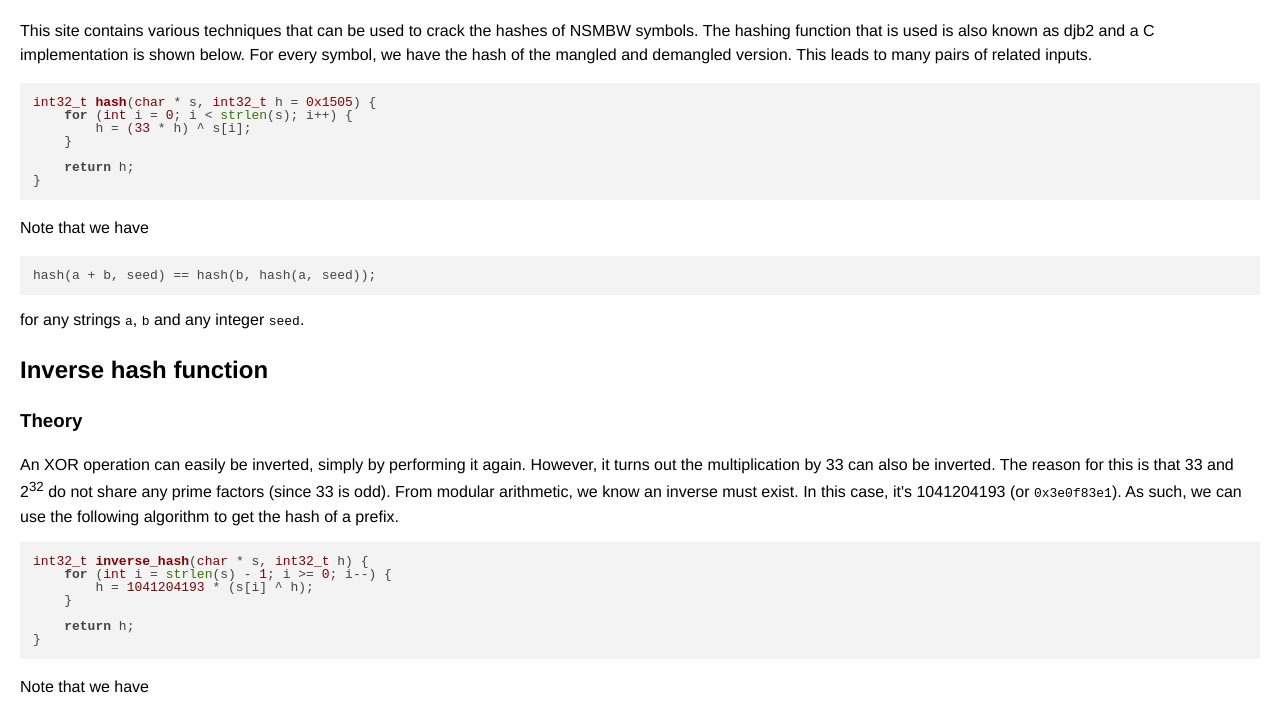
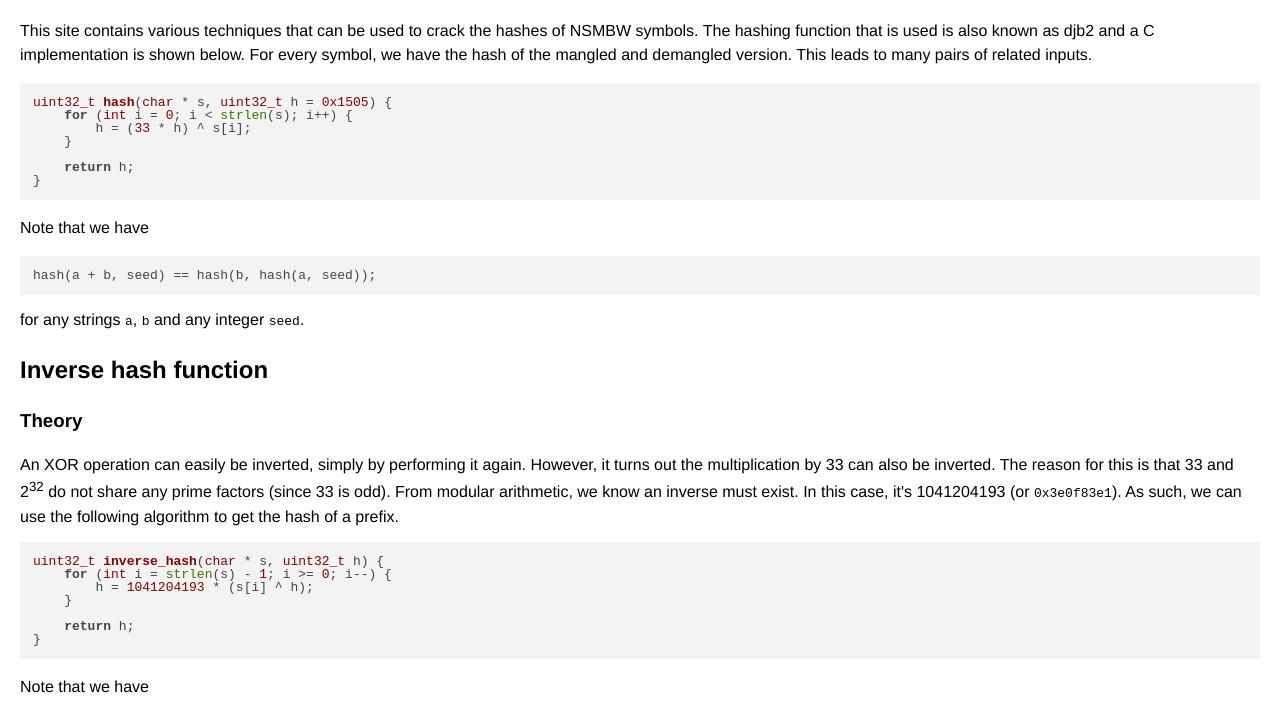
Before and after one commit to RootCubed/nsmbw-symbols, a website: page static/crackingTechniques/index.html in a window 1280 px wide. Shown: the part 72-784 px from the top of the page. Drawn offline with nearby package versions, Linux system fonts and the light colour scheme.

Commit message:
Update index.html

```diff
--- a/static/crackingTechniques/index.html
+++ b/static/crackingTechniques/index.html
@@ -19,7 +19,7 @@
         For every symbol, we have the hash of the mangled and demangled version. This leads to many pairs of related inputs.
     </p>
 
-    <pre><code class="language-c">int32_t hash(char * s, int32_t h = 0x1505) {
+    <pre><code class="language-c">uint32_t hash(char * s, uint32_t h = 0x1505) {
     for (int i = 0; i < strlen(s); i++) {
         h = (33 * h) ^ s[i];
     }
@@ -41,7 +41,7 @@
     From modular arithmetic, we know an inverse must exist. In this case, it's 1041204193 (or <code>0x3e0f83e1</code>).
     As such, we can use the following algorithm to get the hash of a prefix.
 
-    <pre><code class="language-c">int32_t inverse_hash(char * s, int32_t h) {
+    <pre><code class="language-c">uint32_t inverse_hash(char * s, uint32_t h) {
     for (int i = strlen(s) - 1; i >= 0; i--) {
         h = 1041204193 * (s[i] ^ h);
     }
```
